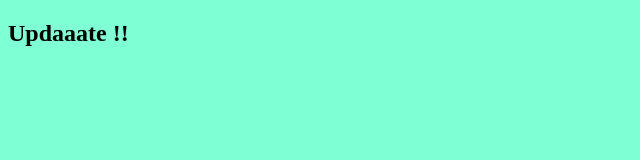
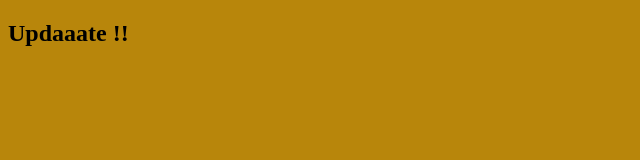
Before and after one commit to SimoElkhair/NewProject, a plain HTML site: page index.html in a window 1280 px wide. Shown: the whole page, without its empty margins (0-640 px from the left). Drawn offline with Linux system fonts and the light colour scheme.

Commit message:
Changing background color

```diff
--- a/style.css
+++ b/style.css
@@ -3,5 +3,5 @@ h2 {
 }
 
 body {
-    background-color: aquamarine;
+    background-color: darkgoldenrod;
 }
```
